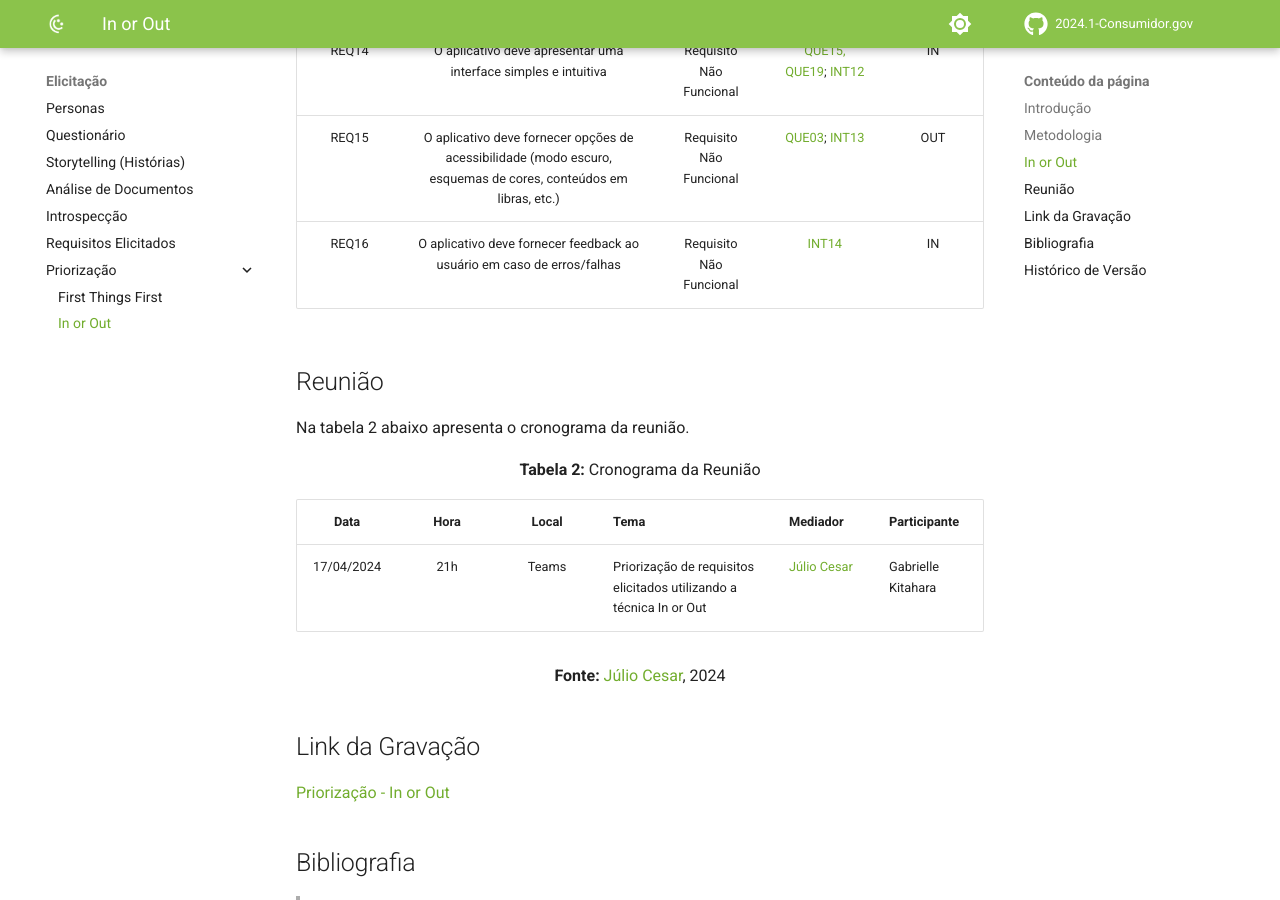
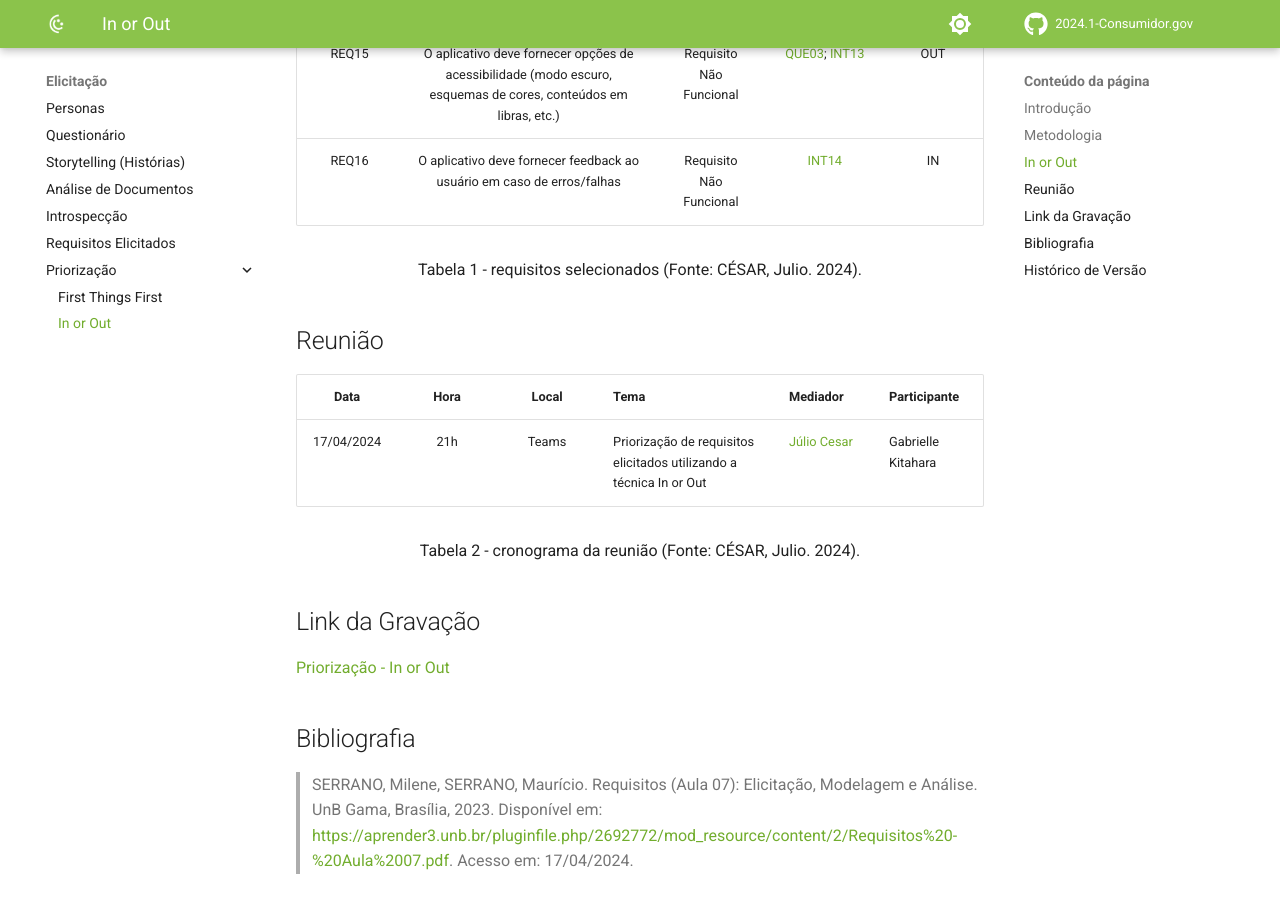
Before and after one commit to Requisitos-de-Software/2024.1-Grupo08, an MkDocs documentation site: the page built from docs/Elicitação/Priorização/In or out.md, in a window 1280 px wide and 900 px high, scrolled down 1884 px. Built offline with MkDocs 1.6.1 and Material for MkDocs 9.7.7, drawn with Linux system fonts in a browser that asks for light colours; comment, search, counter and statistics services are not loaded; some of the changed text lies outside the part shown.

Commit message:
Padronização

```diff
--- a/docs/Elicitação/Priorização/In or out.md
+++ b/docs/Elicitação/Priorização/In or out.md
@@ -10,13 +10,6 @@
 O Método "In or Out" é uma abordagem simples e eficaz para priorizar requisitos durante o processo de desenvolvimento de software. Essa metodologia envolve uma decisão binária para cada requisito, determinando se ele deve ser incluído no escopo do projeto ("In") ou deixado de fora ("Out").
 
 ## In or Out
-
-Na tabela 1 abaixo mostra quais requisitos foram selecionados.
-
-<div align="center">
-<font size="3"><p style="text-align: center"><b>Tabela 1:</b> Requisitos selecionados</p></font>
-</div>
-
 
 | Identificador | Descrição | Tipo | Origem | In or Out |
 | :-: | :----------------------------------------: | :--------------------: | :------------------: | :--------: |
@@ -37,22 +30,15 @@
 | REQ15 | O aplicativo deve fornecer opções de acessibilidade (modo escuro, esquemas de cores, conteúdos em libras, etc.) | Requisito Não Funcional | [QUE03](https://requisitos-de-software.github.io/2024.1-Consumidor.gov/Elicitação/Questionário/#possiveis-requisitos); [INT13](https://requisitos-de-software.github.io/2024.1-Consumidor.gov/Elicitação/introspec/#metodologia) | OUT |
 | REQ16 | O aplicativo deve fornecer feedback ao usuário em caso de erros/falhas | Requisito Não Funcional | [INT14](https://requisitos-de-software.github.io/2024.1-Consumidor.gov/Elicitação/introspec/#metodologia) | IN |
 
+<div style="text-align: center;"><p>Tabela 1 - requisitos selecionados (Fonte: CÉSAR, Julio. 2024).</p></div>
+
 ## Reunião
-
-Na tabela 2 abaixo apresenta o cronograma da reunião.
-
-<div align="center">
-<font size="3"><p style="text-align: center"><b>Tabela 2:</b> Cronograma da Reunião</p></font>
-</div>
 
 | Data | Hora | Local | Tema | Mediador | Participante |
 | :--: | :--: | :---: | ------- | ------------ | ----- |
 | 17/04/2024 | 21h | Teams | Priorização de requisitos elicitados utilizando a técnica In or Out |[Júlio Cesar](https://github.com/Julio1099)|Gabrielle Kitahara|
 
-<div align="center">
-<font size="3"><p style="text-align: center"><b>Fonte:</b> <a href="https://github.com/Julio1099">Júlio Cesar</a>, 2024</p></font>
-</div>
-
+<div style="text-align: center;"><p>Tabela 2 - cronograma da reunião (Fonte: CÉSAR, Julio. 2024).</p></div>
 
 ## Link da Gravação
 
```
